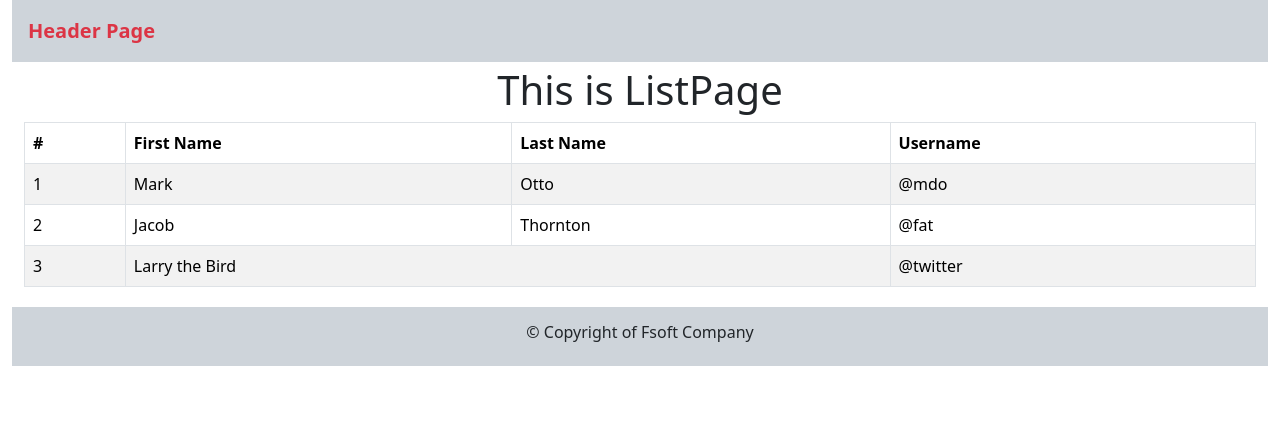
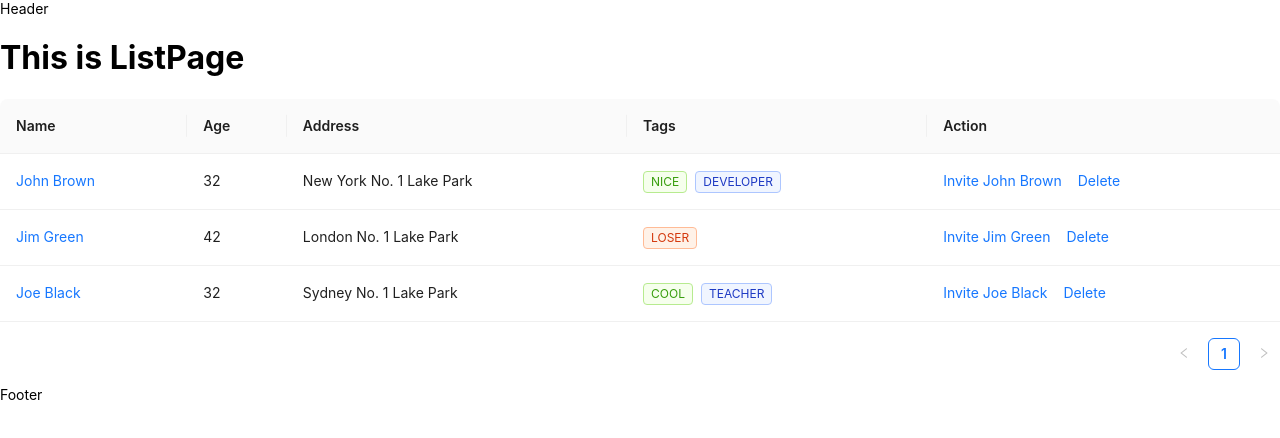
Before and after one commit to HoangTB/Mock_FE, a React (Create React App) app: page /list in a window 1280 px wide. Shown: the top 438 px of the page. Built offline with nearby package versions, Linux system fonts and the light colour scheme.

Commit message:
update ant design

```diff
--- a/src/App.tsx
+++ b/src/App.tsx
@@ -1,6 +1,5 @@
 import './App.css';
 import { RouterProvider } from 'react-router-dom';
-import 'bootstrap/dist/css/bootstrap.min.css';
 import router from './routes';
 import React from 'react';
 
--- /dev/null
+++ b/src/common/variable.common.css
@@ -0,0 +1,8 @@
+* {
+  box-sizing: border-box;
+  font-size: 14px;
+}
+
+:root {
+  --primary-color: #36bffa;
+}
--- a/src/components/partials/Footer.tsx
+++ b/src/components/partials/Footer.tsx
@@ -1,11 +1,9 @@
-import { Col, Row } from 'react-bootstrap';
+import { Col, Row } from 'antd';
 import React from 'react';
 function Footer() {
   return (
-    <Row className="footer bg-dark-subtle p-3 m-0 mt-1 text-center w-100">
-      <Col md={12}>
-        <h6>&copy; Copyright of Fsoft Company</h6>
-      </Col>
+    <Row>
+      <Col span={24}>Footer</Col>
     </Row>
   );
 }
--- a/src/components/partials/Header.tsx
+++ b/src/components/partials/Header.tsx
@@ -1,11 +1,11 @@
-import { Nav } from 'react-bootstrap';
+import { Col, Row } from 'antd';
 import React from 'react';
 function Header() {
   return (
     <div className="header p-3 mb-1 bg-dark-subtle">
-      <Nav variant="pills" defaultActiveKey="/">
-        <Nav.Item className="text-danger fs-5 fw-bold">Header Page</Nav.Item>
-      </Nav>
+      <Row>
+        <Col span={24}>Header</Col>
+      </Row>
     </div>
   );
 }
--- a/src/components/table/TableList.tsx
+++ b/src/components/table/TableList.tsx
@@ -1,37 +1,87 @@
-import Table from 'react-bootstrap/Table';
+import { Space, Table, TableProps, Tag } from 'antd';
 import React from 'react';
+interface DataType {
+  key: string;
+  name: string;
+  age: number;
+  address: string;
+  tags: string[];
+}
+
+const columns: TableProps<DataType>['columns'] = [
+  {
+    title: 'Name',
+    dataIndex: 'name',
+    key: 'name',
+    render: (text) => <a>{text}</a>,
+  },
+  {
+    title: 'Age',
+    dataIndex: 'age',
+    key: 'age',
+  },
+  {
+    title: 'Address',
+    dataIndex: 'address',
+    key: 'address',
+  },
+  {
+    title: 'Tags',
+    key: 'tags',
+    dataIndex: 'tags',
+    render: (_, { tags }) => (
+      <>
+        {tags.map((tag) => {
+          let color = tag.length > 5 ? 'geekblue' : 'green';
+          if (tag === 'loser') {
+            color = 'volcano';
+          }
+          return (
+            <Tag color={color} key={tag}>
+              {tag.toUpperCase()}
+            </Tag>
+          );
+        })}
+      </>
+    ),
+  },
+  {
+    title: 'Action',
+    key: 'action',
+    render: (_, record) => (
+      <Space size="middle">
+        <a>Invite {record.name}</a>
+        <a>Delete</a>
+      </Space>
+    ),
+  },
+];
+
+const data: DataType[] = [
+  {
+    key: '1',
+    name: 'John Brown',
+    age: 32,
+    address: 'New York No. 1 Lake Park',
+    tags: ['nice', 'developer'],
+  },
+  {
+    key: '2',
+    name: 'Jim Green',
+    age: 42,
+    address: 'London No. 1 Lake Park',
+    tags: ['loser'],
+  },
+  {
+    key: '3',
+    name: 'Joe Black',
+    age: 32,
+    address: 'Sydney No. 1 Lake Park',
+    tags: ['cool', 'teacher'],
+  },
+];
 function TableList() {
-  return (
-    <Table striped bordered hover>
-      <thead>
-        <tr>
-          <th>#</th>
-          <th>First Name</th>
-          <th>Last Name</th>
-          <th>Username</th>
-        </tr>
-      </thead>
-      <tbody>
-        <tr>
-          <td>1</td>
-          <td>Mark</td>
-          <td>Otto</td>
-          <td>@mdo</td>
-        </tr>
-        <tr>
-          <td>2</td>
-          <td>Jacob</td>
-          <td>Thornton</td>
-          <td>@fat</td>
-        </tr>
-        <tr>
-          <td>3</td>
-          <td colSpan={2}>Larry the Bird</td>
-          <td>@twitter</td>
-        </tr>
-      </tbody>
-    </Table>
-  );
+  return <Table columns={columns} dataSource={data} />;
 }
 
 export default TableList;
--- a/src/pages/LoginPage.tsx
+++ b/src/pages/LoginPage.tsx
@@ -1,29 +1,59 @@
-import Button from 'react-bootstrap/Button';
-import Form from 'react-bootstrap/Form';
+import type { FormProps } from 'antd';
+import { Button, Checkbox, Form, Input } from 'antd';
+
 import React from 'react';
 function LoginPage() {
+  type FieldType = {
+    username?: string;
+    password?: string;
+    remember?: string;
+  };
+
+  const onFinish: FormProps<FieldType>['onFinish'] = (values) => {
+    console.log('Success:', values);
+  };
+
+  const onFinishFailed: FormProps<FieldType>['onFinishFailed'] = (errorInfo) => {
+    console.log('Failed:', errorInfo);
+  };
+
   return (
-    <div className="container">
-      <h1 className="text-center pt-4">Login Form</h1>
-      <Form>
-        <Form.Group className="mb-3" controlId="formBasicEmail">
-          <Form.Label>Email address</Form.Label>
-          <Form.Control type="email" placeholder="Enter email" />
-          <Form.Text className="text-muted">We'll never share your email with anyone else.</Form.Text>
-        </Form.Group>
+    <Form
+      name="basic"
+      labelCol={{ span: 8 }}
+      wrapperCol={{ span: 16 }}
+      style={{ maxWidth: 600 }}
+      initialValues={{ remember: true }}
+      onFinish={onFinish}
+      onFinishFailed={onFinishFailed}
+      autoComplete="off"
+    >
+      <Form.Item<FieldType>
+        label="Username"
+        name="username"
+        rules={[{ required: true, message: 'Please input your username!' }]}
+      >
+        <Input />
+      </Form.Item>
 
-        <Form.Group className="mb-3" controlId="formBasicPassword">
-          <Form.Label>Password</Form.Label>
-          <Form.Control type="password" placeholder="Password" />
-        </Form.Group>
-        <Form.Group className="mb-3" controlId="formBasicCheckbox">
-          <Form.Check type="checkbox" label="Check me out" />
-        </Form.Group>
-        <Button variant="primary" type="submit">
+      <Form.Item<FieldType>
+        label="Password"
+        name="password"
+        rules={[{ required: true, message: 'Please input your password!' }]}
+      >
+        <Input.Password />
+      </Form.Item>
+
+      <Form.Item<FieldType> name="remember" valuePropName="checked" wrapperCol={{ offset: 8, span: 16 }}>
+        <Checkbox>Remember me</Checkbox>
+      </Form.Item>
+
+      <Form.Item wrapperCol={{ offset: 8, span: 16 }}>
+        <Button type="primary" htmlType="submit">
           Submit
         </Button>
-      </Form>
-    </div>
+      </Form.Item>
+    </Form>
   );
 }
 
```
Also changed, not shown: package.json (+9 -8 lines).
